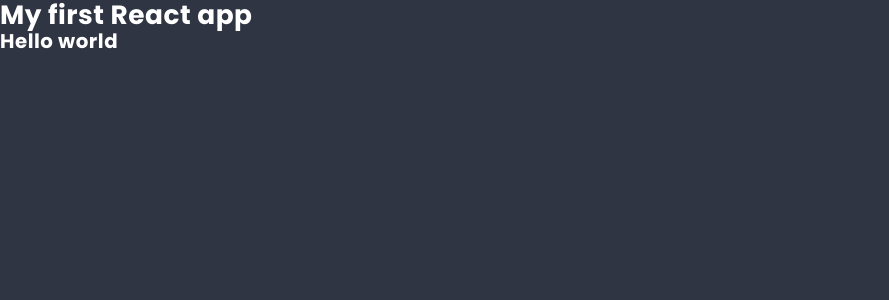
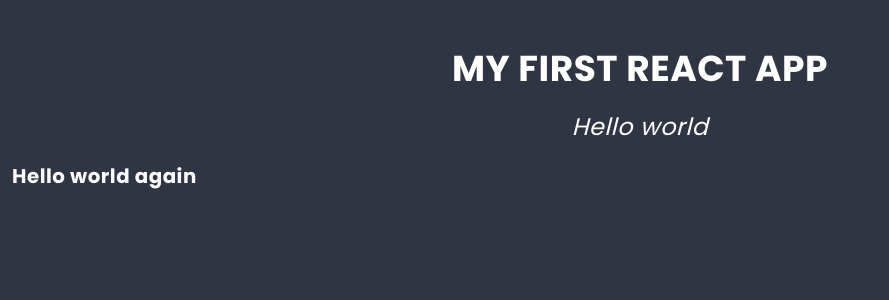
Before and after one commit to dave8git/react-comps, a React app: page / in a window 1280 px wide. Shown: the top 300 px of the page, without its empty margins (0-889 px from the left). Built offline with nearby package versions, Linux system fonts and the light colour scheme.

Commit message:
add first component

```diff
--- a/src/components/App/App.js
+++ b/src/components/App/App.js
@@ -1,12 +1,15 @@
 import React from 'react';
+import styles from'./App.scss';
+import List from '../List/List.js';
 
 class App extends React.Component {
   render() {
     return (
-      <div>
-        <h1>My first React app</h1>
-        <h2>Hello world</h2>
-      </div>
+      <main className={styles.component}>
+        <h1 className={styles.title}>My first React app</h1>
+        <h2 className={styles.subtitle}>Hello world</h2>
+        <List />
+      </main>
     )
   }
 }
--- /dev/null
+++ b/src/components/List/List.js
@@ -0,0 +1,14 @@
+import React from 'react';
+import styles from'./List.scss';
+
+class List extends React.Component {
+  render() {
+    return (
+      <section className={styles.component}>
+        <h2 className={styles.subtitle}>Hello world again</h2>
+      </section>
+    )
+  }
+}
+
+export default List;
```
